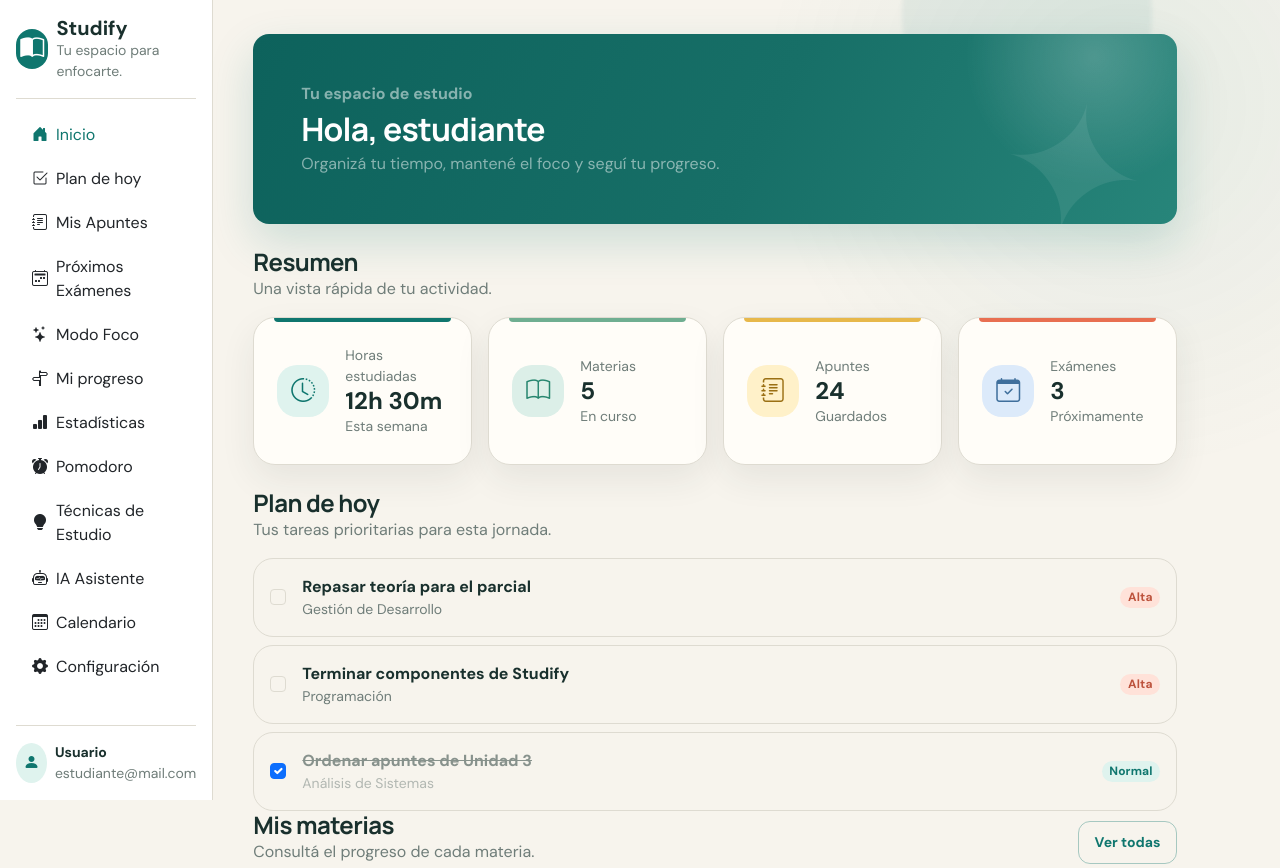
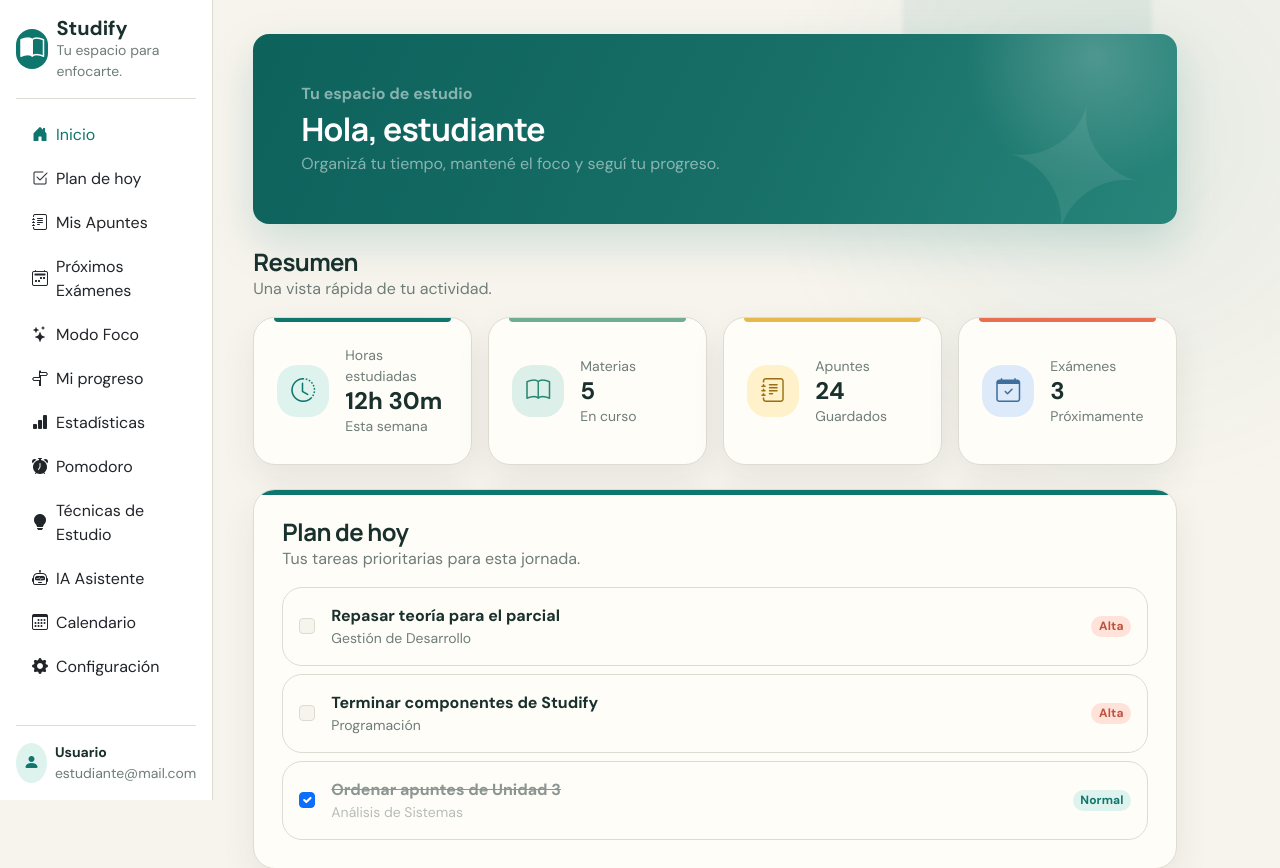
Before and after one commit to FrancoTms/Studify-N2, a React (Vite) app in the folder studify-react/: page /inicio in a window 1280 px wide. Shown: the top 868 px of the page. Built offline with nearby package versions, Linux system fonts and the light colour scheme.

Commit message:
Actualizacion index.css
Aplico mayor padding entre las secciones

```diff
--- a/studify-react/src/index.css
+++ b/studify-react/src/index.css
@@ -1598,66 +1598,34 @@ html[data-bs-theme="dark"] .plant-leaf {
 }
 .sidebar-logout:hover { color: #fff; background: rgba(255,255,255,.08); }
 
-.login-page { display: grid; min-height: 100vh; }
-@media (min-width: 992px) { .login-page { grid-template-columns: minmax(380px, 5fr) 6fr; } }
-
 .login-aside {
-  position: relative; display: none; flex-direction: column; justify-content: space-between;
-  gap: 40px; padding: 48px; overflow: hidden; color: #effaf6;
   background:
     radial-gradient(circle at 85% 10%, rgba(244,200,107,.16), transparent 14rem),
     linear-gradient(160deg, #173b37, #0d625c);
 }
-@media (min-width: 992px) { .login-aside { display: flex; } }
-.login-aside::after {
-  content: "✦"; position: absolute; right: -20px; bottom: -60px; font-size: 260px;
-  line-height: 1; color: rgba(255,255,255,.06); transform: rotate(12deg); pointer-events: none;
-}
-.login-aside > * { position: relative; z-index: 1; }
-.login-aside h2 { max-width: 16ch; margin-bottom: 12px; font-size: clamp(2rem, 3vw, 2.8rem); color: #fff; }
-.login-aside p { max-width: 38ch; margin-bottom: 28px; color: rgba(239,250,246,.72); }
-.login-highlight { display: flex; align-items: center; gap: 12px; font-weight: 500; }
-.login-highlight span {
-  display: grid; place-items: center; flex: 0 0 36px; height: 36px;
-  border-radius: 11px; color: #f4c86b; background: rgba(255,255,255,.10);
-}
-
-.login-brand, .login-brand:hover {
-  display: inline-flex; align-items: center; gap: 12px; color: inherit;
-  font-family: "Manrope", sans-serif; font-size: 1.25rem; font-weight: 800;
-}
-.login-brand-mark {
-  display: grid; place-items: center; width: 40px; height: 40px;
-  border-radius: 12px; color: #fff; background: var(--sf-primary);
-}
-.login-aside .login-brand-mark { background: rgba(255,255,255,.12); }
-.login-brand--mobile { color: var(--sf-ink); }
-@media (min-width: 992px) { .login-brand--mobile { display: none; } }
-
-.login-main {
-  display: flex; flex-direction: column; align-items: center; justify-content: center;
-  gap: 28px; padding: 32px 20px;
-}
-.login-card {
-  width: min(100%, 440px); padding: 36px 32px;
-  border: 1px solid var(--sf-line); border-radius: var(--sf-radius);
-  background: var(--sf-surface); box-shadow: var(--sf-shadow);
-}
-.login-card h1 { margin-bottom: 6px; font-size: 1.65rem; font-weight: 800; }
-.login-card .form-label { font-size: .88rem; font-weight: 700; }
-.login-card .form-control { padding: .72rem .9rem; }
-.login-card .form-control.is-invalid { background-image: none; }
-.login-password { position: relative; }
-.login-password .form-control { padding-right: 3rem; }
-.login-toggle {
-  position: absolute; top: 0; bottom: 0; right: 6px; width: 36px; height: 36px;
-  margin-block: auto; padding: 0; border: 0; border-radius: 10px;
-  color: var(--sf-muted); background: transparent;
-}
-.login-toggle:hover { color: var(--sf-primary); background: var(--sf-primary-soft); }
-.login-toggle:focus-visible { outline: 2px solid var(--sf-primary); outline-offset: 1px; }
-.login-alt {
-  margin-top: 22px; padding-top: 20px; border-top: 1px solid var(--sf-line);
-  font-size: .9rem; text-align: center;
-}
-.login-alt a { font-weight: 700; }
+
+/* Dashboard: hero y paneles de sección */
+.dash-hero {
+  background:
+    radial-gradient(circle at 91% 12%, rgba(255,255,255,.20), transparent 8rem),
+    linear-gradient(115deg, #0d625c 0%, #176f67 55%, #27857a 100%);
+  box-shadow: 0 18px 45px rgba(15,118,110,.18);
+}
+.dash-panel {
+  position: relative;
+  margin-bottom: 24px;
+  padding: 28px;
+  overflow: hidden;
+  background: var(--sf-surface);
+  border: 1px solid var(--sf-line);
+  border-radius: var(--sf-radius);
+  box-shadow: var(--sf-shadow);
+}
+.dash-panel::before {
+  content: "";
+  position: absolute;
+  inset: 0 0 auto 0;
+  height: 5px;
+  background: var(--panel-accent, var(--sf-primary));
+}
+@media (max-width: 575.98px) { .dash-panel { padding: 20px; } }
```
